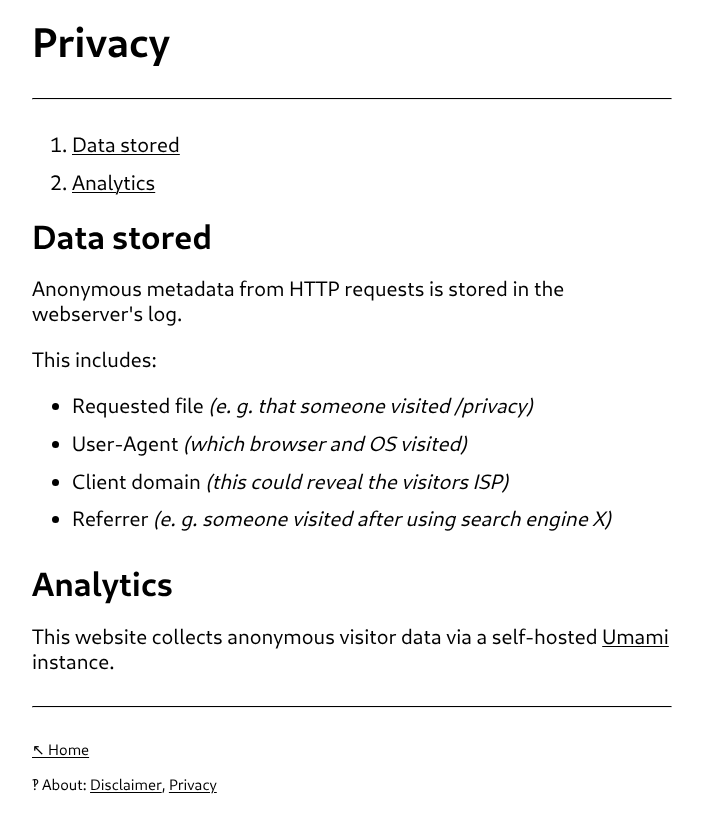
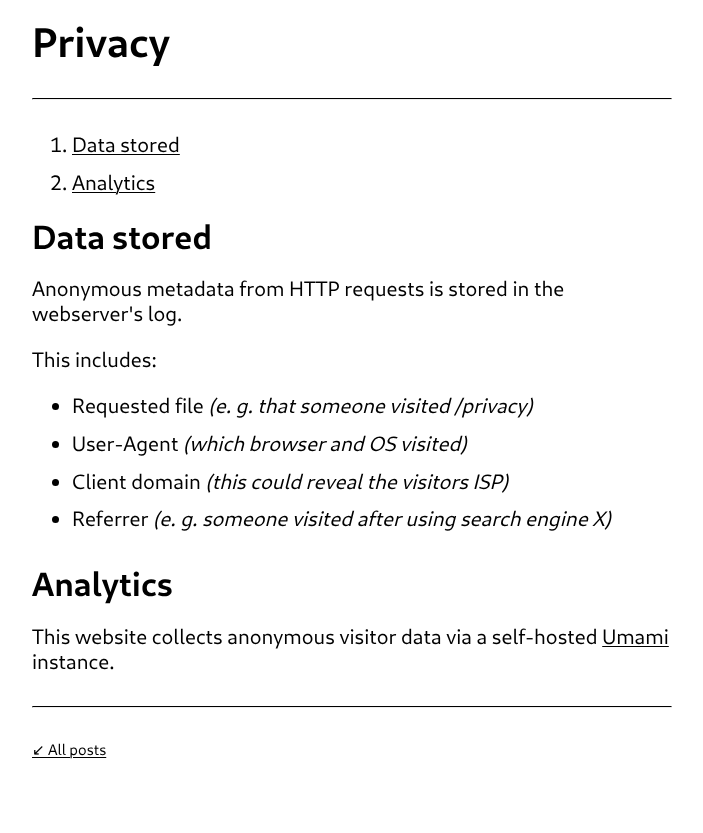
Before and after one commit to konstantintutsch/website, a Jekyll site: the page built from privacy.html, in a window 1280 px wide. Shown: the top 833 px of the page, without its empty margins (288-991 px from the left). Built offline with Jekyll 4.4.1, drawn with Linux system fonts in a browser that asks for light colours.

Commit message:
Only show disclaimer and privacy on posts

```diff
--- a/_layouts/default.html
+++ b/_layouts/default.html
@@ -49,7 +49,6 @@
         </header>
         <main>
             {{ content }}
-            <p class="info">‽ About: <a href="{% link disclaimer.html %}">Disclaimer</a>, <a href="{% link privacy.html%}">Privacy</a></p>
 
             <!-- Mastodon verification -->
             {% include social.html id="fediverse" classes="hidden" %}
--- a/_layouts/post.html
+++ b/_layouts/post.html
@@ -31,5 +31,5 @@
 <p class="info">{% include social.html id="github" name="Edit on GitHub" extra=page.edit event="edit-post" %}</p>
 <p class="info">{% include social.html id="mail" name="Reply by email" extra=page.subject event="reply-email" %}</p>
 <p class="info">{% include social.html id="fediverse" name="Comment via Mastodon" %}</p>
-<p class="info">© {{ site.owner }}: <a data-umami-event="cc-by-sa-4.0" href="https://creativecommons.org/licenses/by-sa/4.0/">CC BY-SA 4.0</a></p>
+<p class="info">© {{ site.owner }}: <a data-umami-event="cc-by-sa-4.0" href="https://creativecommons.org/licenses/by-sa/4.0/">CC BY-SA 4.0</a> – <a href="{% link disclaimer.html %}">Disclaimer</a>, <a href="{% link privacy.html %}">Privacy</a></p>
 <p class="info">⤇ Tags: {% for tag in page.tags %}<a data-umami-event="tag-{{ tag | slugify }}" href="/blog/tags/{{ tag | slugify }}">{{ tag }}</a>{% unless forloop.last %}, {% endunless %}{% endfor %}</p>
--- a/blog.html
+++ b/blog.html
@@ -11,4 +11,3 @@
 {% endfor %}
 
 <p class="info"><i>I've published a total of {{ counter }} posts!</i></p>
-<p class="info">{% include nav-home.html %}</p>
--- a/privacy.html
+++ b/privacy.html
@@ -27,4 +27,4 @@
 
 <hr>
 
-<p class="info">{% include nav-home.html %}</a>
+<p class="info">{% include all-posts.html %}</a>
```
